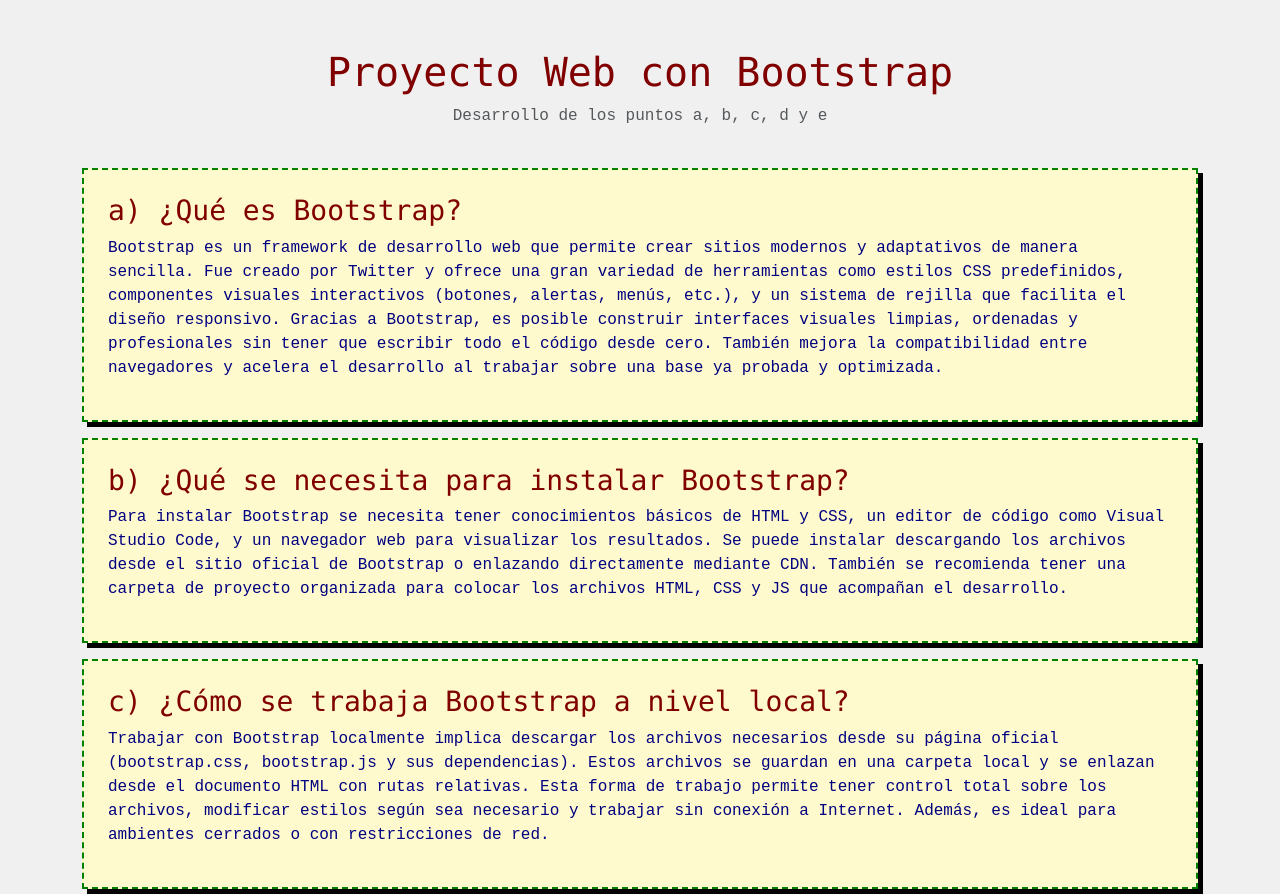
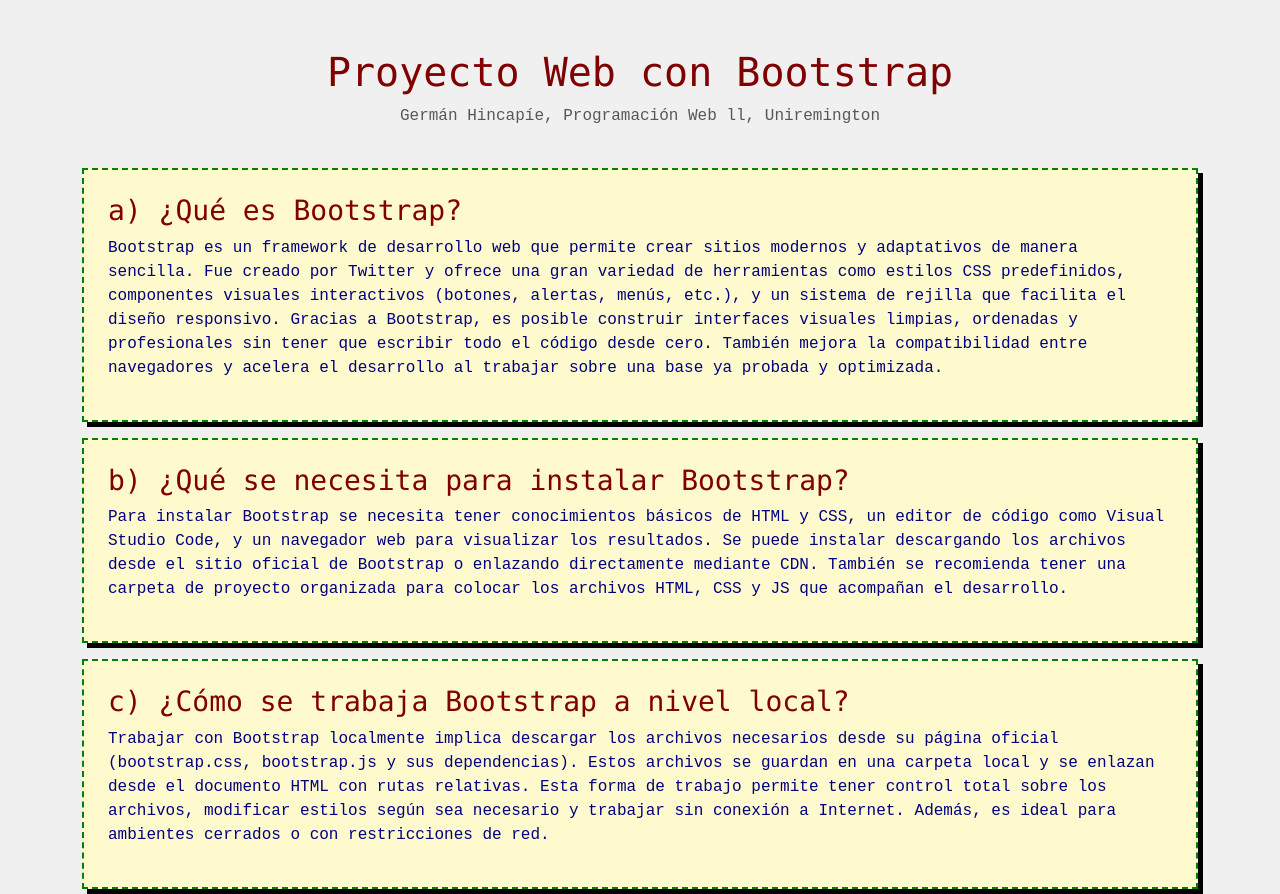
Before and after one commit to GermanHincapie/GermanHincapie.github.io, a plain HTML site: page index.html in a window 1280 px wide. Shown: the top 894 px of the page. Drawn offline with nearby package versions, Linux system fonts and the light colour scheme.

Commit message:
Update index.html

```diff
--- a/index.html
+++ b/index.html
@@ -35,7 +35,7 @@
     <div class="row mb-4">
       <div class="col-12 text-center">
         <h1>Proyecto Web con Bootstrap</h1>
-        <p class="text-muted">Desarrollo de los puntos a, b, c, d y e</p>
+        <p class="text-muted">Germán Hincapíe, Programación Web ll, Uniremington</p>
       </div>
     </div>
 
```
